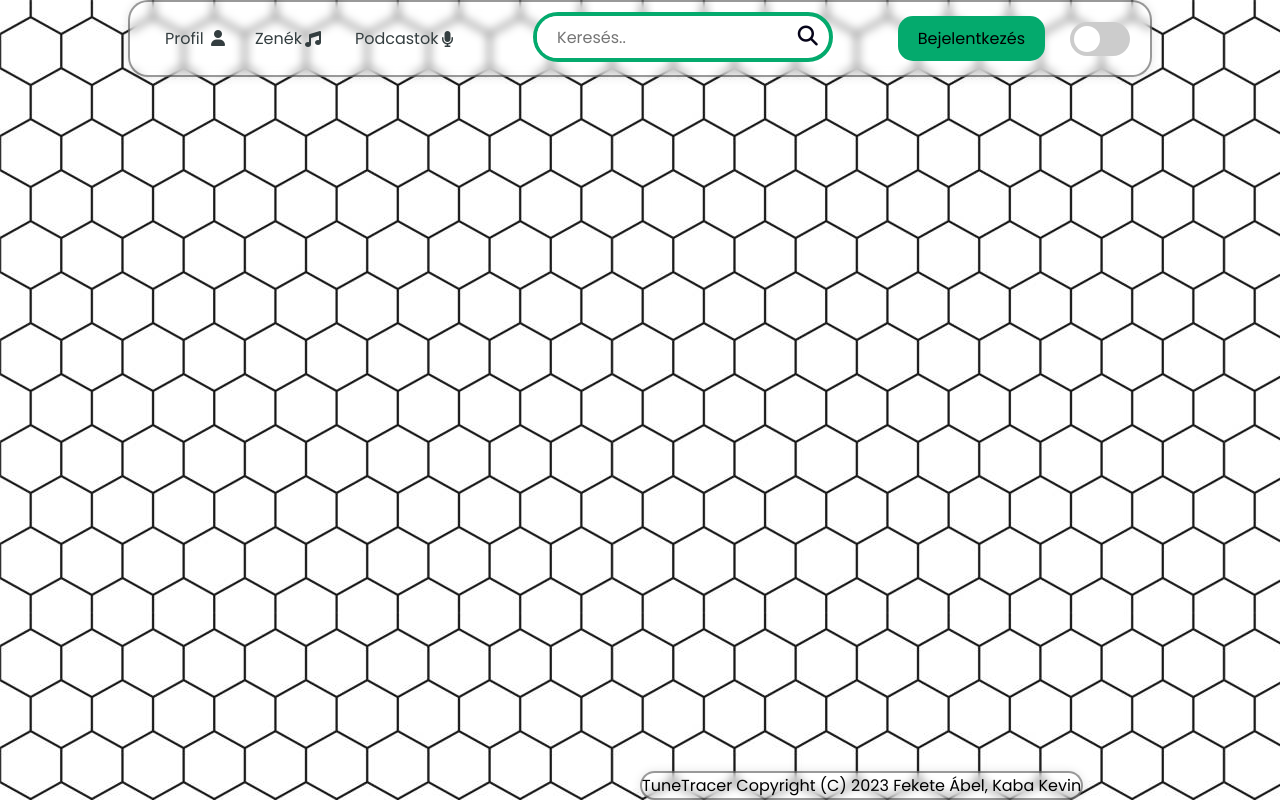
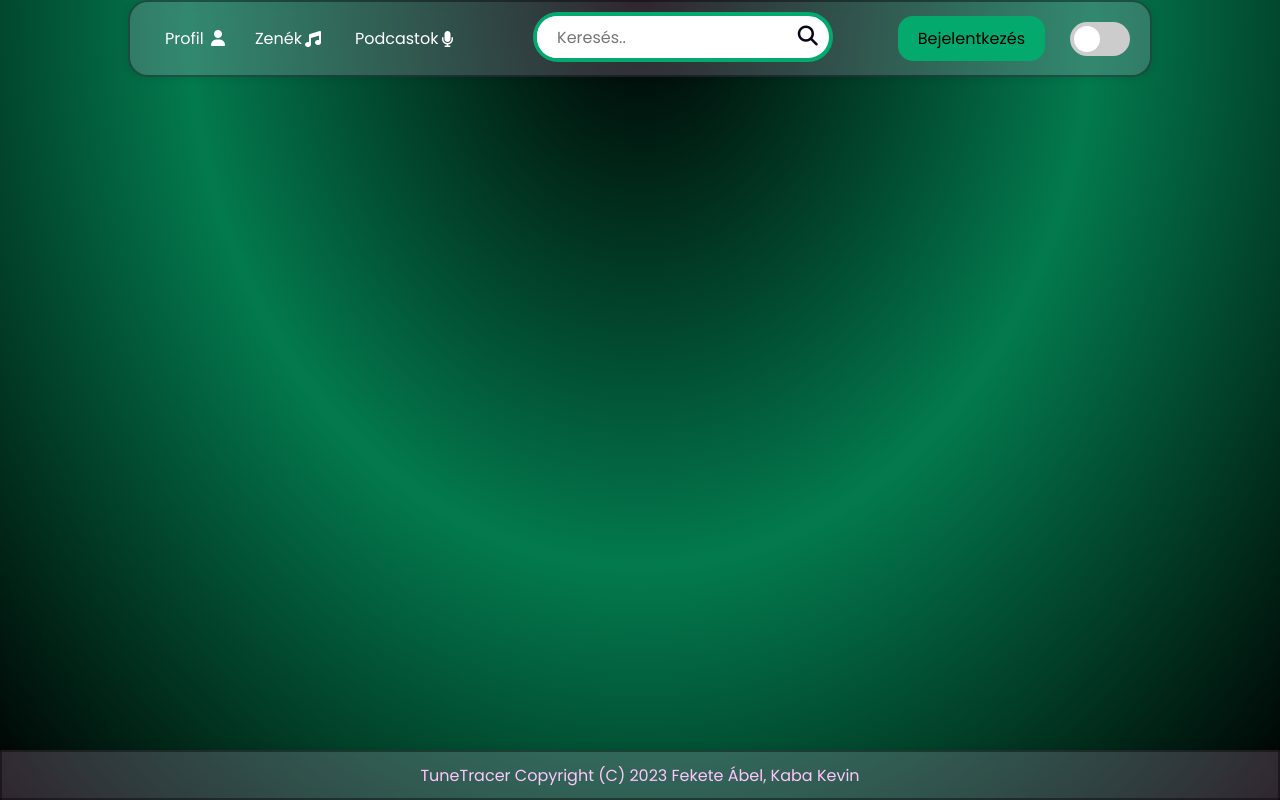
Before and after one commit to TuneTracer/TuneTracer, a PHP site: page / in a window 1280 px wide. Run offline with PHP 8.4, Linux system fonts and the light colour scheme; some libraries are stand-ins or nearby versions.

Commit message:
Design overhull
Removed the background images and added nicer gradient also fixed the music player bug with the positioning :)

(its 3:50 AM send help)

```diff
--- a/index.css
+++ b/index.css
@@ -24,40 +24,40 @@
     font-family: 'Poppins', sans-serif;
 }
 
+
 body {
+    min-height: 100vh;
     font-family: Arial, sans-serif;
-    background-repeat:repeat;
+    background-repeat: no-repeat;
     align-content: center;
     align-items: center;
     margin-left: auto;
     margin-right: auto;
     display: flex;
-    justify-content: center;
+    justify-content: flex-start;
     flex-wrap: wrap;
-    background-image: url("imgs/background.jpg");
-    background-repeat: repeat;
-    background-color: white;
+    flex-direction: column;
 }
 
 @keyframes toWhite {
-    from {background-image: url("imgs/darkmode.jpg");}
-    to {background-image: url("imgs/background.jpg");}
+    from {background: radial-gradient(ellipse at top, #000000 0%,#7b2a94 50%, #000000 100%);}
+    to {background: radial-gradient(ellipse at top, #000000 0%,#037a4e 50%, #000000 100%);}
 }
 
 @keyframes toBlack {
-    from {background-image: url("imgs/background.jpg");}
-    to {background-image: url("imgs/darkmode.jpg");}
+    from {background: radial-gradient(ellipse at top, #000000 0%,#037a4e 50%, #000000 100%);}
+    to {background: radial-gradient(ellipse at top, #000000 0%,#7b2a94 50%, #000000 100%);}
 }
 
 body.dark-mode  {
-    background-image: url("imgs/darkmode.jpg");
+    background: radial-gradient(ellipse at top, #000000 0%,#7b2a94 50%, #000000 100%);
     animation-name: toBlack;
     animation-duration: 0.5s;
     animation-iteration-count: 1;
 }
 
 body.light-mode  {
-    background-image: url("imgs/background.jpg");
+    background: radial-gradient(ellipse at top, #000000 0%,#037a4e 50%, #000000 100%);
     background-color: black;
     animation-name: toWhite;
     animation-duration: 0.5s;
@@ -67,20 +67,27 @@ body.light-mode  {
 /* --------------------------------------------------------------------------------------------------------------------------------------------- */
 
 footer {
-    background-color: rgba(255, 255, 255, 0.15);
+    color: #ffc7fc;
+    min-height: 50px;
+    width: 100%;
+    background-color: #ffc8fe30;
     backdrop-filter: blur(5px);
     border: 2px solid rgba(0, 0, 0, 0.4);
-    border-radius: 20px;
+    border-radius: 2px;
     box-shadow: 0px 0px 10px 0px rgba(0, 0, 0, 0.1);
     position: absolute;
     bottom: 0;
-    left: 50%;
     z-index: 10;
+    display: flex;
+    flex-wrap: wrap;
+    align-content: center;
+    justify-content: center;
+    align-items: center;
 }
 
 /* Navbar és menü */
 .navbar{
-    background-color: rgba(255, 255, 255, 0.15);
+    background-color: #ffc8fe30;
     backdrop-filter: blur(5px);
     border: 2px solid rgba(0, 0, 0, 0.4);
     border-radius: 20px;
@@ -171,7 +178,7 @@ li {
 
 .navbar-left a, span, .icons {
     text-decoration: none;
-    color: #343E40;
+    color: #ffffff;
     position: relative;
     transition: color 0.3s ease;
 }
@@ -629,18 +636,18 @@ button{
 
 .now-playing {
     font-size: 1rem;
-    color: #343E40;
+    color: #ffffff;
 }
 
 .track-name {
     font-size: 2.5rem;
-    color: #343E40;
+    color: #ffffff;
 }
 
 .track-artist {
     margin-top: 5px;
     font-size: 1.5rem;
-    color: #343E40;
+    color: #ffffff;
 }
 
 .buttons {
--- a/index.html
+++ b/index.html
@@ -15,7 +15,7 @@
     <!------------------------------------------------------------------------------------------------------------------------------------------------->
 
     <!-- Navbat és menü -->
-    <div class="navbar">
+    <nav class="navbar">
         <div id="navbar" style="padding: 0px;">
             <div class="navbar-left">
                 <ul>
@@ -47,7 +47,7 @@
                 </label>
             </div>
         </div>
-    </div>
+    </nav>
     <div id="profilePage" class="hidden">
         <!-- Profile content goes here -->
 
```
Also changed, not shown: imgs/background.jpg (deleted), imgs/darkmode.jpg (deleted).
